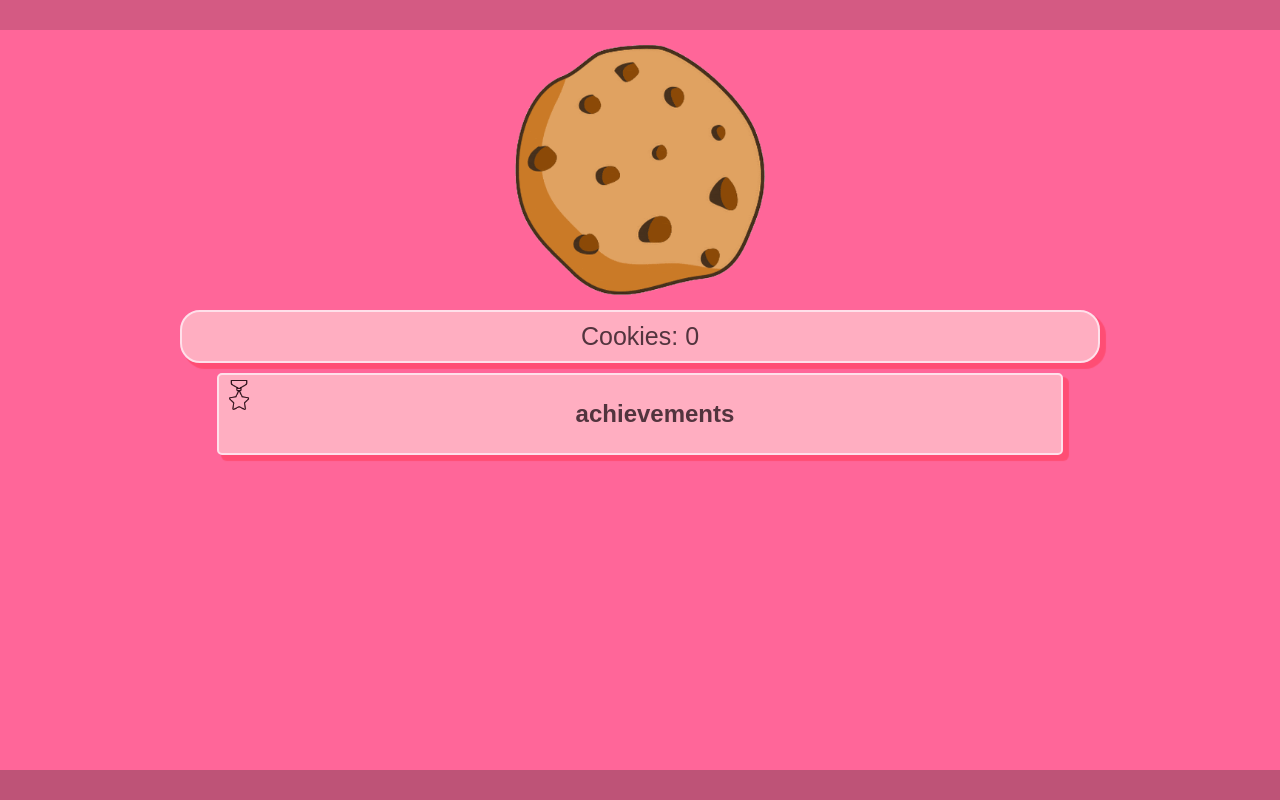
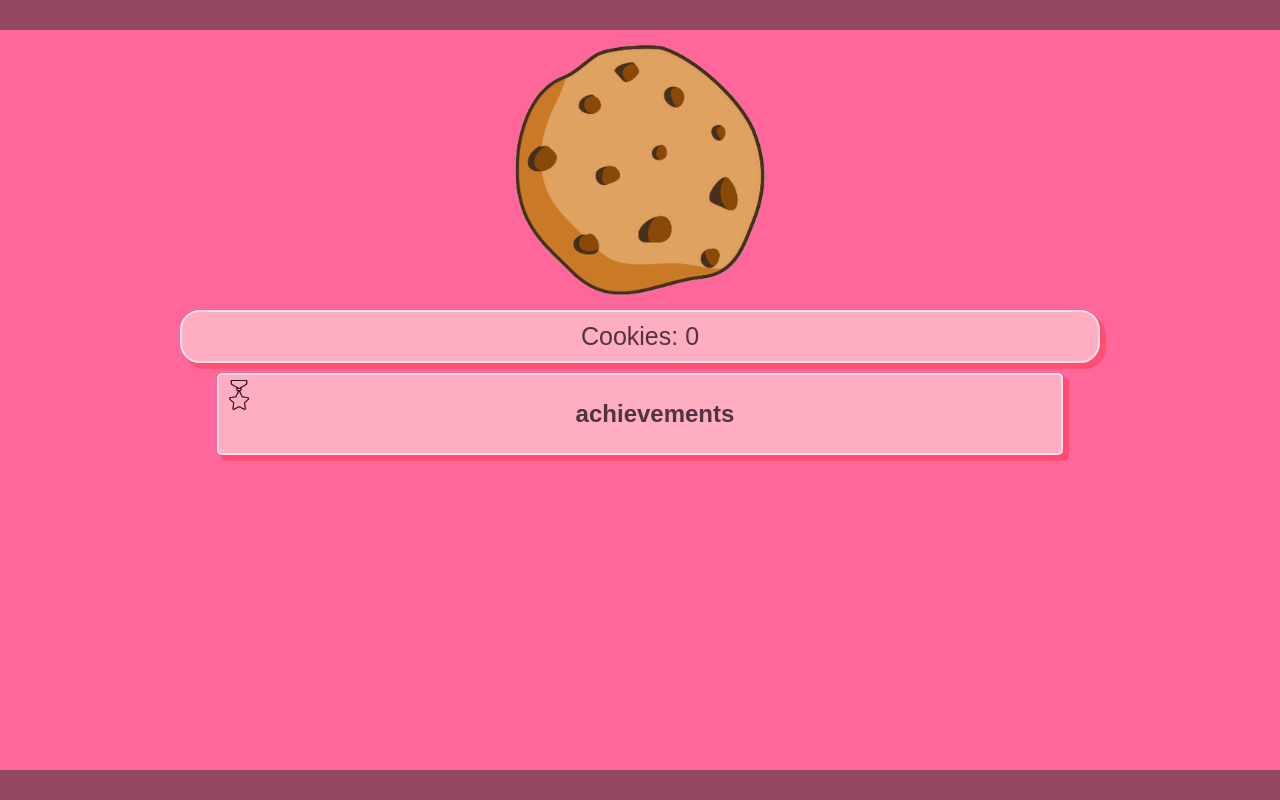
Before and after one commit to hajar424/HTML5-LocalStorage, a plain HTML site: page index.html in a window 1280 px wide. Drawn offline with Linux system fonts and the light colour scheme.

Commit message:
Revert "cd"
This reverts commit 3efe411974b560a25285ef2948c0105f5be5b7ea.

```diff
--- a/index.html
+++ b/index.html
@@ -1,10 +1,12 @@
+
+
+
 <!Doctype html>
 <html>
 	<head>
 		<title>Cookie Clicker</title>
 		<link href="style/style1.css" rel="stylesheet" >
 		<script src="javascript/cookie.js"></script>
-		 <meta name="viewport" content="width=device-width, initial-scale=1">
 	</head>
 	<body>
 
--- a/style/style1.css
+++ b/style/style1.css
@@ -51,7 +51,7 @@ body{
   background-color: #282828;
   width: 100%;
   height: 30px;
-  opacity: 0.2;
+  opacity: 0.5;
   margin: 0px;
   padding: 0px;
 }
@@ -61,5 +61,5 @@ body{
   height: 30px;
   position: absolute;
   bottom: 0;
-  opacity: 0.3;
+  opacity: 0.5;
 }
```
